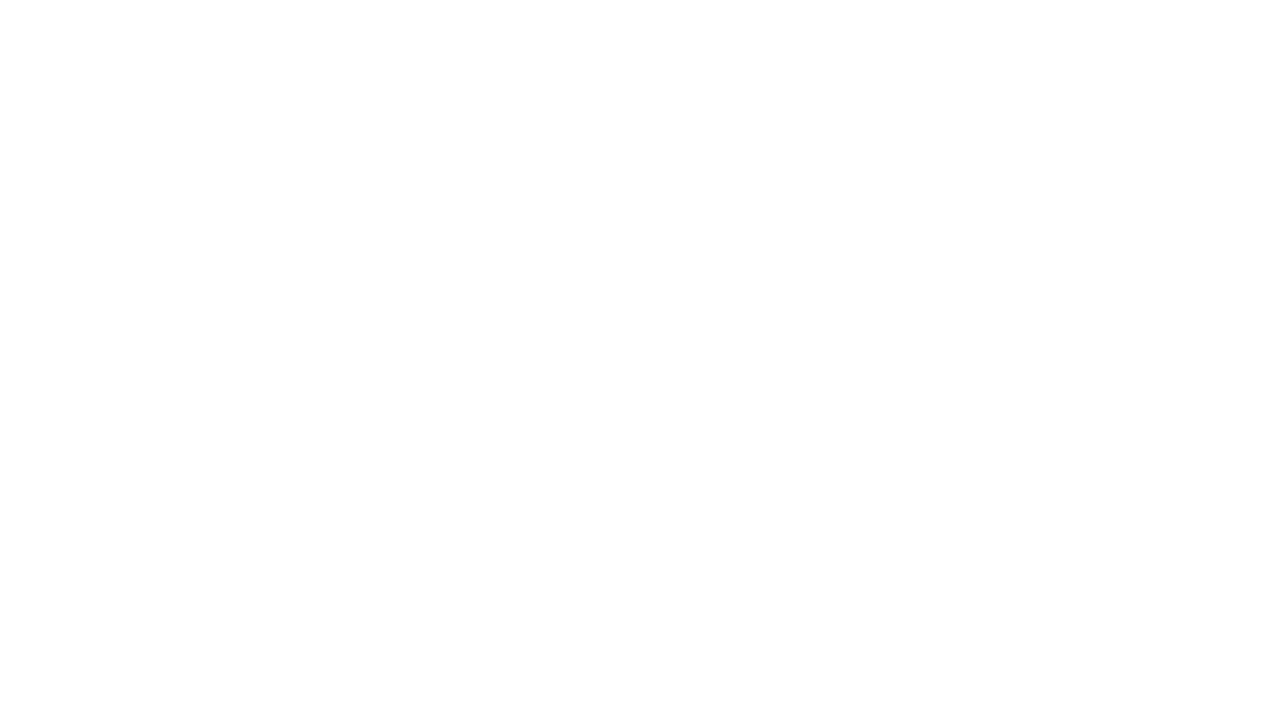
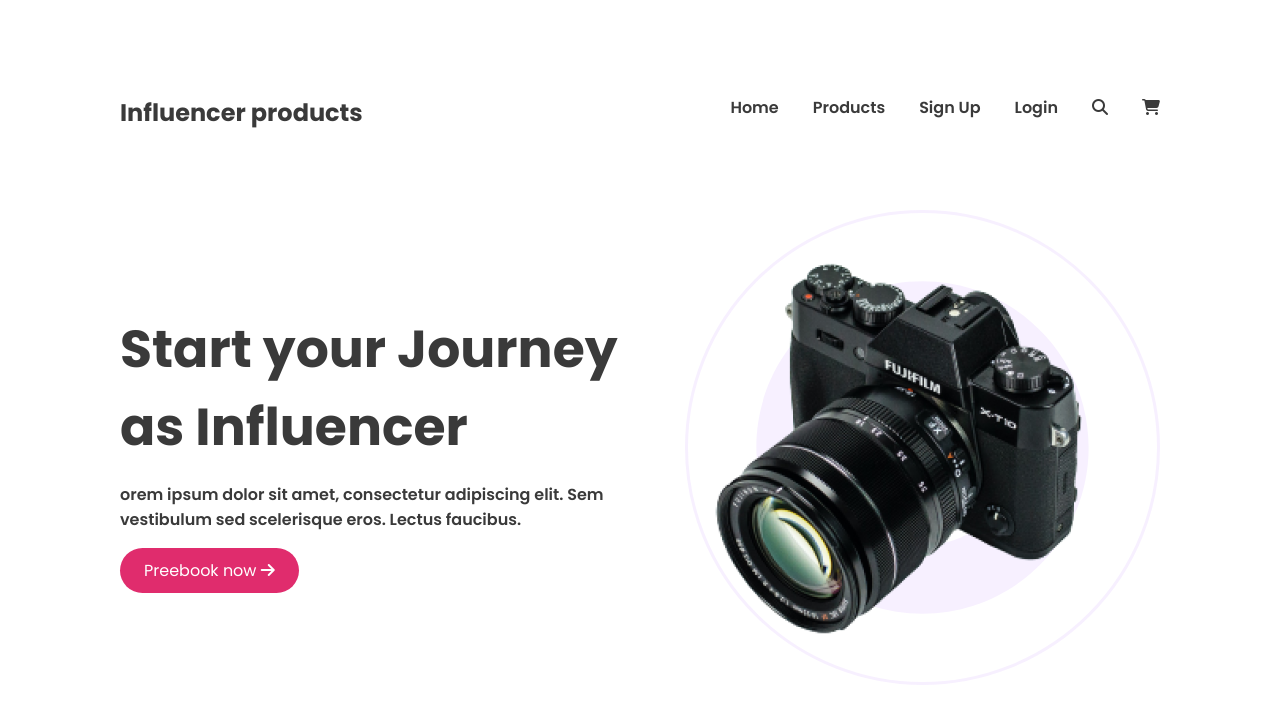
Before and after one commit to mdjakariasheikhmahi/Influencer-Gear-Website-Template, a plain HTML site: page index.html in a window 1280 px wide. Drawn offline with Linux system fonts and the light colour scheme.

Commit message:
added a Header Bar

```diff
--- a/index.html
+++ b/index.html
@@ -1,28 +1,66 @@
 <!DOCTYPE html>
 <html lang="en">
-<head>
-    <meta charset="UTF-8">
-    <link rel="stylesheet" href="https://cdnjs.cloudflare.com/ajax/libs/font-awesome/6.7.2/css/all.min.css" integrity="sha512-Evv84Mr4kqVGRNSgIGL/F/aIDqQb7xQ2vcrdIwxfjThSH8CSR7PBEakCr51Ck+w+/U6swU2Im1vVX0SVk9ABhg==" crossorigin="anonymous" referrerpolicy="no-referrer" />
-    <meta name="viewport" content="width=device-width, initial-scale=1.0">
-    <link rel="preconnect" href="https://fonts.googleapis.com">
-    <link rel="preconnect" href="https://fonts.gstatic.com" crossorigin>
-    <link href="https://fonts.googleapis.com/css2?family=Poppins:ital,wght@0,100;0,200;0,300;0,400;0,500;0,600;0,700;0,800;0,900;1,100;1,200;1,300;1,400;1,500;1,600;1,700;1,800;1,900&display=swap" rel="stylesheet">
-    <link rel="stylesheet" href="style.css">
+  <head>
+    <meta charset="UTF-8" />
+    <!-- icon cdn link -->
+    <link
+      rel="stylesheet"
+      href="https://cdnjs.cloudflare.com/ajax/libs/font-awesome/6.7.2/css/all.min.css"
+      integrity="sha512-Evv84Mr4kqVGRNSgIGL/F/aIDqQb7xQ2vcrdIwxfjThSH8CSR7PBEakCr51Ck+w+/U6swU2Im1vVX0SVk9ABhg=="
+      crossorigin="anonymous"
+      referrerpolicy="no-referrer"
+    />
+    <meta name="viewport" content="width=device-width, initial-scale=1.0" />
+    <!-- font cdn link -->
+    <link rel="preconnect" href="https://fonts.googleapis.com" />
+    <link rel="preconnect" href="https://fonts.gstatic.com" crossorigin />
+    <link
+      href="https://fonts.googleapis.com/css2?family=Poppins:ital,wght@0,100;0,200;0,300;0,400;0,500;0,600;0,700;0,800;0,900;1,100;1,200;1,300;1,400;1,500;1,600;1,700;1,800;1,900&display=swap"
+      rel="stylesheet"
+    />
+    <link rel="stylesheet" href="style.css" />
     <title>Influencer-Gear-Website-Template</title>
-</head>
-<body>
+  </head>
+  <body>
     <header>
-        <nav>
-
-        </nav>
+      <nav class="nav-container">
+        <div class="nav-title share-color font-24-bold">
+          Influencer products
+        </div>
+        <div class="nav-item font-16-dark-3-semibold">
+          <ul>
+            <li class="item">Home</li>
+            <li class="item">Products</li>
+            <li class="item">Sign Up</li>
+            <li class="item">Login</li>
+            <li class="item"><i class="fa-solid fa-magnifying-glass"></i></li>
+            <li class="item"><i class="fa-solid fa-cart-shopping"></i></li>
+          </ul>
+        </div>
+      </nav>
+      <figure class="banner">
+        <div class="banner-container">
+          <h1 class="banner-title">Start your Journey as Influencer</h1>
+          <p class="banner-description font-16-dark-3-semibold">
+            orem ipsum dolor sit amet, consectetur adipiscing elit. Sem
+            vestibulum sed scelerisque eros. Lectus faucibus.
+          </p>
+          <button class="banner-btn">
+            Preebook now <i class="fa-solid fa-arrow-right"></i>
+          </button>
+        </div>
+        <div class="banner-bg">
+          <img
+            class="banner-pic"
+            src="./images/main-camera.png"
+            alt="Camera Pic"
+          />
+        </div>
+      </figure>
     </header>
 
-    <main>
+    <main></main>
 
-    </main>
-
-    <footer>
-
-    </footer>
-</body>
+    <footer></footer>
+  </body>
 </html>
--- a/style.css
+++ b/style.css
@@ -1,49 +1,80 @@
-/* ----- Font ----- */
-.poppins-medium {
+* {
+  padding: 0;
+  margin: 0;
   font-family: "Poppins", sans-serif;
-  font-weight: 500;
-  font-style: normal;
 }
 
-.poppins-semibold {
-  font-family: "Poppins", sans-serif;
-  font-weight: 600;
-  font-style: normal;
-}
-
-.poppins-bold {
-  font-family: "Poppins", sans-serif;
-  font-weight: 700;
-  font-style: normal;
-}
-
-.poppins-extrabold {
-  font-family: "Poppins", sans-serif;
-  font-weight: 800;
-  font-style: normal;
-}
-
+/* ----- Font ----- */
 
 /* ----- Share Font Size and Font color ----- */
 
-
-
-
-
-
+.font-16-dark-3-semibold {
+  font-size: 1rem;
+  color: rgba(58, 58, 58, 1);
+  font-weight: 600;
+}
+.font-24-bold {
+  font-size: 1.5rem;
+  font-weight: bold;
+}
+.share-color {
+  color: rgba(58, 58, 58, 1);
+}
 
 /* ----- Header ----- */
 
+/* --- NavBar --- */
+.nav-container {
+  margin-top: 95px;
+  margin-left: 120px;
+  margin-right: 120px;
+  margin-bottom: 80px;
+  display: flex;
+  justify-content: space-between;
+}
+.nav-item ul {
+  display: flex;
+  list-style: none;
+  gap: 34px;
+}
 
-
-
-
+/* --- Banner --- */
+.banner-title {
+  font-size: 3.25rem;
+  color: rgba(58, 58, 58, 1);
+  font-weight: bold;
+  margin-bottom: 16px;
+}
+.banner-btn {
+  color: rgba(255, 255, 255, 1);
+  font-size: 1rem;
+  background-color: rgba(224, 44, 109, 1);
+  padding: 10px 24px;
+  border: none;
+  border-radius: 30px;
+  margin-top: 16px;
+}
+.banner-container {
+  max-width: 582px;
+  max-height: 270px;
+  margin-top: 100px;
+}
+.banner-bg {
+  background-image: url(./images/Circle\ design.svg);
+  background-repeat: no-repeat;
+  padding-bottom: 55px;
+  padding-right: 35px;
+}
+.banner-pic {
+  padding-top: 30px;
+}
+.banner {
+  display: flex;
+  justify-content: space-between;
+  padding-left: 120px;
+  padding-right: 120px;
+}
 
 /* ----- Main ----- */
 
-
-
-
-
-
 /* ----- Footer ---- */
```
